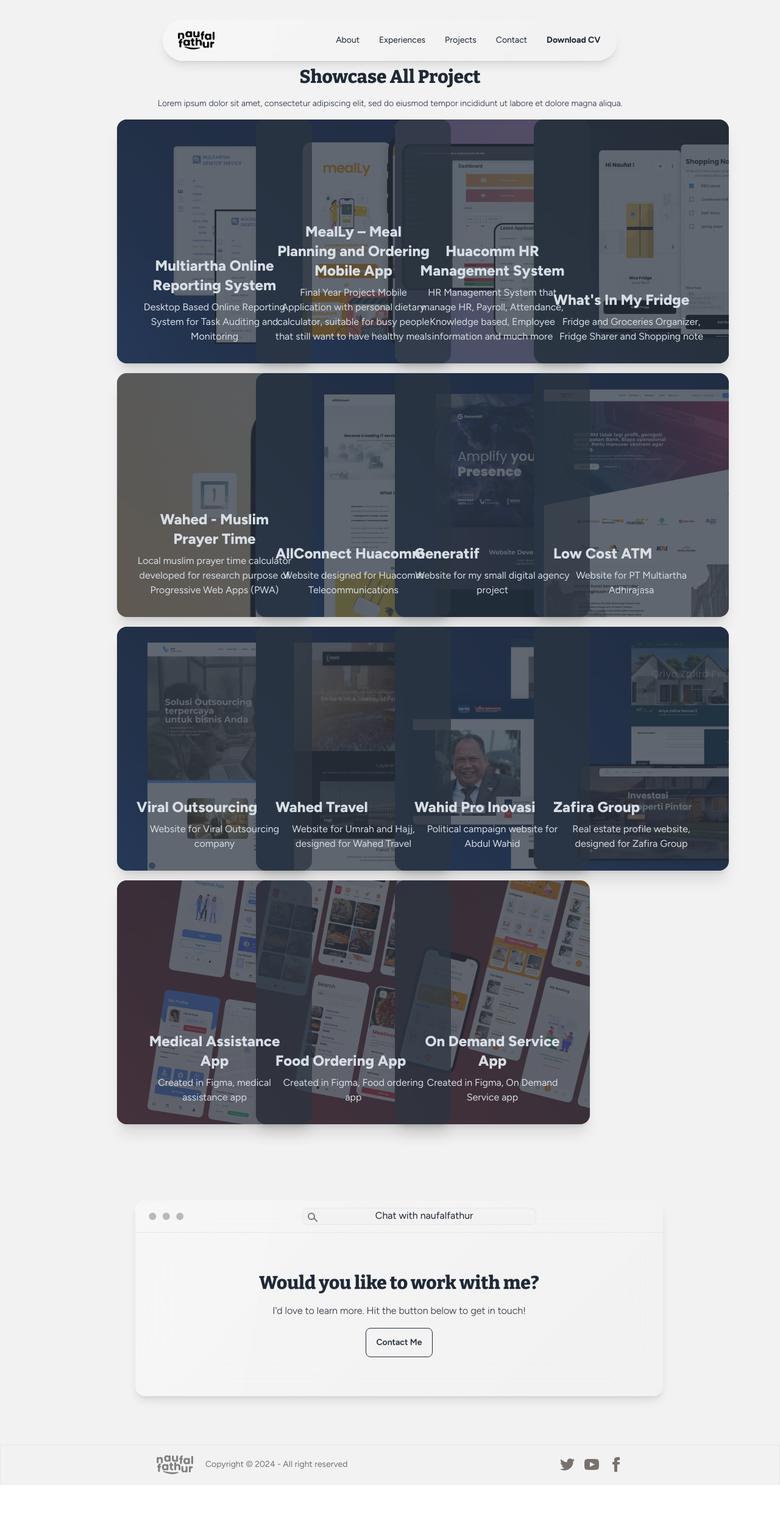
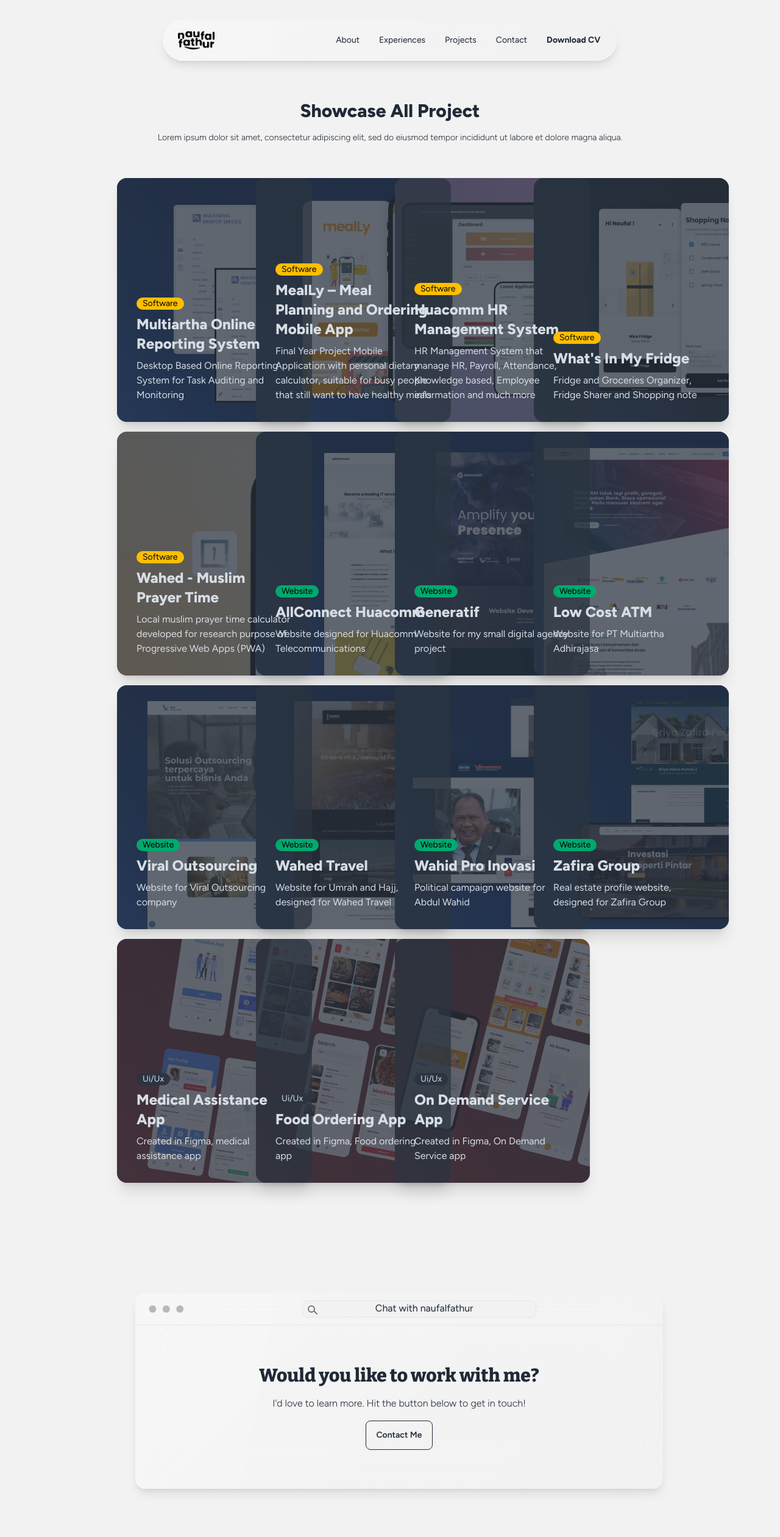
Before and after one commit to naufalfathur/portofolio, a Next.js app: page /project in a window 1280 px wide. Shown: the top 2521 px of the page at 61% size. Before the commit the page ends 2435 px from the top, so only its background shows below. Built offline with nearby package versions, Linux system fonts and the light colour scheme.

Commit message:
adding link on button

```diff
--- a/app/project/page.tsx
+++ b/app/project/page.tsx
@@ -11,16 +11,17 @@
     return (
         <main className="flex min-h-screen flex-col items-center justify-between  ">
             <Navbar />
-            <div className='px-[15vw] space-y-4 py-10 text-center'>
+            <div className='px-[15vw] space-y-4 py-24'>
 
-                <h2 className={`text-3xl font-extrabold ` + bitter.className}> Showcase All Project</h2>
-                <p className='text-sm font-light'>Lorem ipsum dolor sit amet, consectetur adipiscing elit, sed do eiusmod tempor incididunt ut labore et dolore magna aliqua.</p>
-                <div className=' grid gap-4 grid-cols-4'>
+                <h2 className={`text-3xl font-extrabold text-center w-full` + bitter.className}> Showcase All Project</h2>
+                <p className='text-sm font-light text-center'>Lorem ipsum dolor sit amet, consectetur adipiscing elit, sed do eiusmod tempor incididunt ut labore et dolore magna aliqua.</p>
+                <div className=' grid gap-4 grid-cols-4 pt-10'>
                     {projectList.map((project, i) => (
                         <a href={`/project/${project.name}`} key={i}>
                             <div className="card w-80 h-[400px] bg-base-100 shadow-xl image-full " >
                                 <figure><img src={project.img} alt={project.name} /></figure>
                                 <div className="card-body flex flex-col justify-end transition ease-in-out hover:-translate-y-1 duration-300 hover:bg-gradient-to-b hover:from-transparent  hover:to-zinc-800/50 rounded-xl cursor-pointer ">
+                                <div className={`badge capitalize ${project.type === 'software' ? 'badge-warning' : project.type === 'website' ? 'badge-success' :  'badge-neutral'}`}>{project.type}</div>
                                     <h2 className={`text-2xl font-extrabold card-title `} >{project.name}</h2>
                                     <p className='!grow-0'>{project.descTitle}</p>
                                 </div>
--- a/components/app/contact.tsx
+++ b/components/app/contact.tsx
@@ -13,9 +13,11 @@
         <div className="flex flex-col justify-center items-center px-4 py-16 border-t border-base-300 space-y-4">
           <h2 className={`text-3xl font-extrabold ` + bitter.className}>Would you like to work with me?</h2>
           <p className=' font-light'>I'd love to learn more. Hit the button below to get in touch!</p>
-          <button className="btn btn-outline w-fit">
-            Contact Me
-          </button>
+          <a href="/contact">
+            <button className="btn btn-outline w-fit">
+              Contact Me
+            </button>
+          </a>
         </div>
       </div>
     </div>
--- a/components/ui/project-section.tsx
+++ b/components/ui/project-section.tsx
@@ -23,10 +23,12 @@
                 <div className='w-1/4 space-y-2'>
                     <h2 className={`text-3xl font-extrabold ` + bitter.className}> {title}</h2>
                     <p className='text-sm font-light'>{desc}</p>
+                    <a href="/project">
                         <button className="btn btn-outline">
                             View All Projects
                             <MoveRight />
                         </button>
+                    </a>
                 </div>
             }
 
@@ -48,10 +50,13 @@
                 <div className='w-1/4 space-y-2 text-right'>
                     <h2 className={`text-3xl font-extrabold ` + bitter.className}> {title}</h2>
                     <p className='text-sm font-light'>{desc}</p>
+                    <a href="/project">
                         <button className="btn btn-outline">
-                        <MoveLeft/>
+
+                            <MoveLeft />
                             View All Projects
                         </button>
+                    </a>
                 </div>
             }
 
```
Lines whose indentation alone changed are shown as unchanged.
